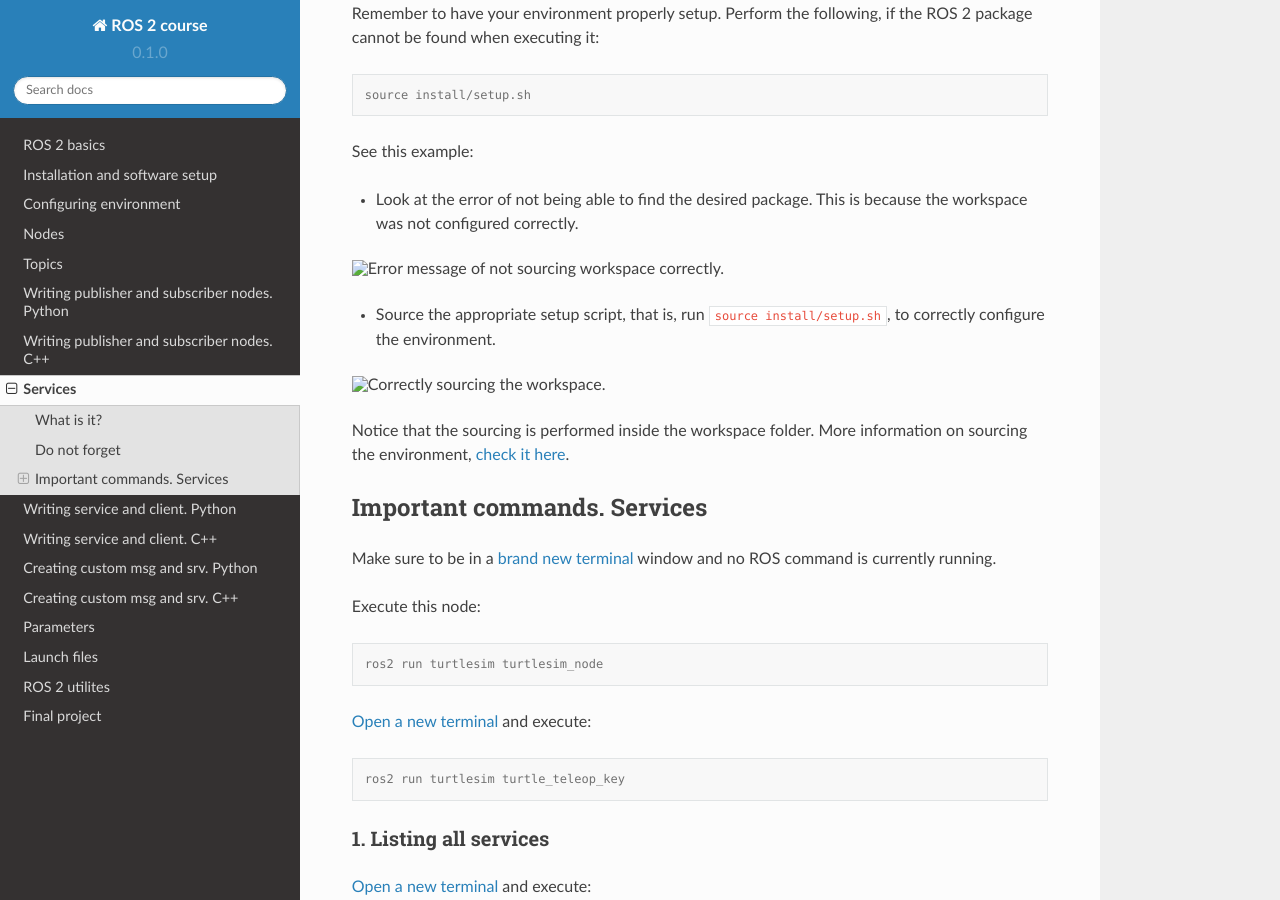
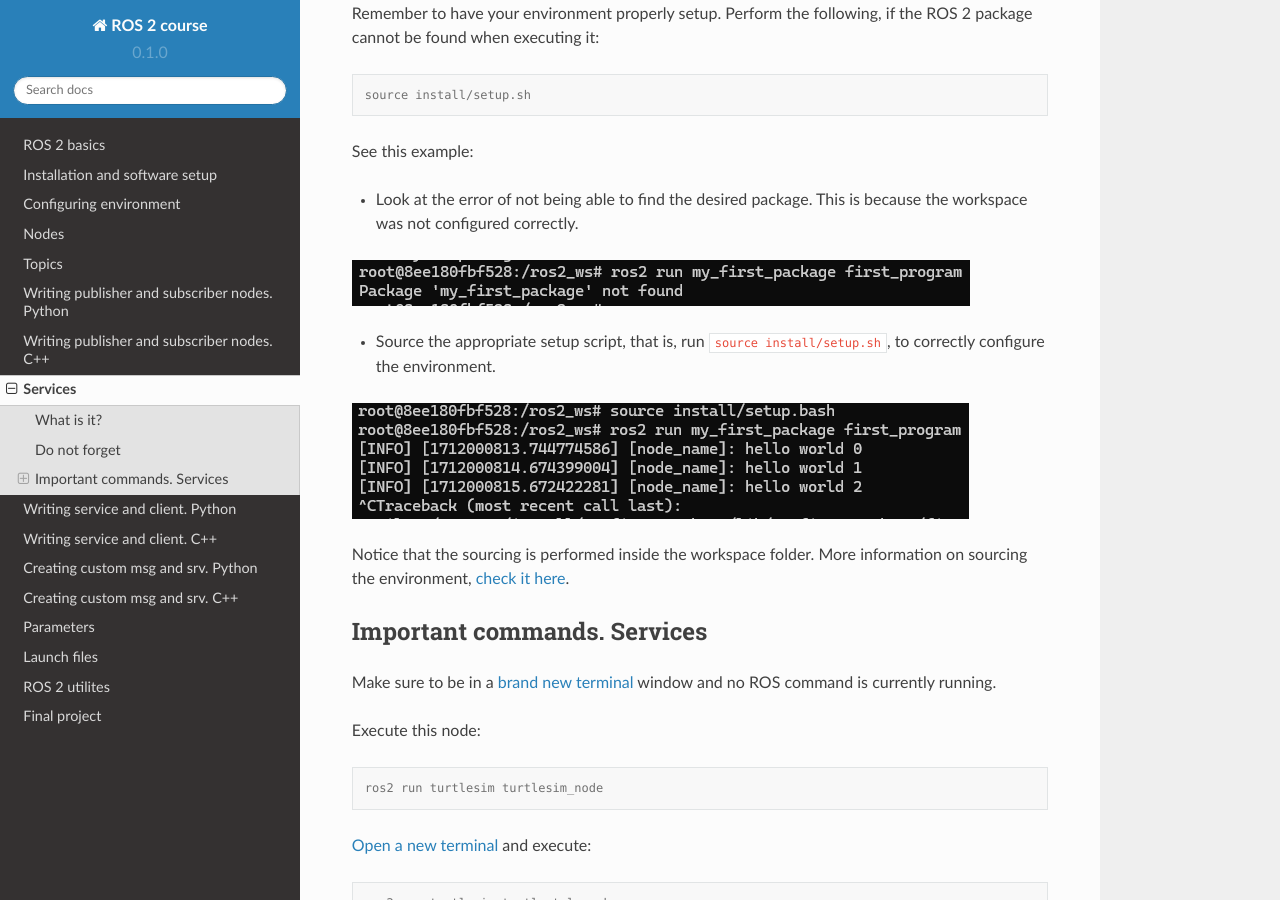
Before and after one commit to AlexCC93/ROS2course, a Sphinx documentation site: the page built from docs/source/Services.rst, in a window 1280 px wide and 900 px high, scrolled down 1495 px. Built offline with Sphinx 7.4.7 and the Read the Docs theme 2.0.0, drawn with Linux system fonts in a browser that asks for light colours.

Commit message:
solving images display in various sections

```diff
--- a/docs/source/Installation and software setup.rst
+++ b/docs/source/Installation and software setup.rst
@@ -298,7 +298,7 @@ Afterwards, if working with custom packages, i.e packages that were created duri
 
 See the example below:
 
-.. image:: images/onlySourcingWorkspace.png
+.. image:: images/onlysourcingWorkspace.png
    :alt: Sourcing the workspace only.
 
 For further information on this, check `this section of the course`_.
--- a/docs/source/Launch files.rst
+++ b/docs/source/Launch files.rst
@@ -24,12 +24,12 @@ See this example:
 
 - Look at the error of not being able to find the desired package. This is because the workspace was not configured correctly.
 
-.. image:: images/ErrorNotSourcing.png
+.. image:: images/errorNotSourcing.png
    :alt: Error message of not sourcing workspace correctly.
 
 - Source the appropriate setup script to correctly configure the environment.
 
-.. image:: images/SourcingWorkspace.png
+.. image:: images/sourcingWorkspace.png
    :alt: Correctly sourcing the workspace.
 
 Notice that the sourcing is performed inside the workspace folder. More information on sourcing the environment, `check it here`_.
--- a/docs/source/Nodes.rst
+++ b/docs/source/Nodes.rst
@@ -26,12 +26,12 @@ See this example:
 
 - Look at the error of not being able to find the desired package. This is because the workspace was not correctly sourced.
 
-.. image:: images/ErrorNotSourcing.png
+.. image:: images/errorNotSourcing.png
    :alt: Error message of not sourcing workspace correctly.
 
 - Source the appropriate setup script, that is, run ``source install/setup.sh``, to correctly configure the environment.
 
-.. image:: images/SourcingWorkspace.png
+.. image:: images/sourcingWorkspace.png
    :alt: Correctly sourcing the workspace.
 
 Notice that the sourcing is performed inside the workspace folder. More information on sourcing the environment, `check it here`_.
--- a/docs/source/Parameters.rst
+++ b/docs/source/Parameters.rst
@@ -24,12 +24,12 @@ See this example:
 
 - Look at the error of not being able to find a desired package. This is because the workspace was not configured correctly.
 
-.. image:: images/ErrorNotSourcing.png
+.. image:: images/errorNotSourcing.png
    :alt: Error message of not sourcing workspace correctly.
 
 - Source the appropriate setup script to correctly configure the environment.
 
-.. image:: images/SourcingWorkspace.png
+.. image:: images/sourcingWorkspace.png
    :alt: Correctly sourcing the workspace.
 
 Notice that the sourcing is performed inside the workspace folder. More information on sourcing the environment, `check it here`_.
--- a/docs/source/Services.rst
+++ b/docs/source/Services.rst
@@ -49,12 +49,12 @@ See this example:
 
 - Look at the error of not being able to find the desired package. This is because the workspace was not configured correctly.
 
-.. image:: images/ErrorNotSourcing.png
+.. image:: images/errorNotSourcing.png
    :alt: Error message of not sourcing workspace correctly.
 
 - Source the appropriate setup script, that is, run ``source install/setup.sh``, to correctly configure the environment.
 
-.. image:: images/SourcingWorkspace.png
+.. image:: images/sourcingWorkspace.png
    :alt: Correctly sourcing the workspace.
 
 Notice that the sourcing is performed inside the workspace folder. More information on sourcing the environment, `check it here`_.
--- a/docs/source/Topics.rst
+++ b/docs/source/Topics.rst
@@ -30,12 +30,12 @@ See this example:
 
 - Look at the error of not being able to find the desired package. This is because the workspace was not configured correctly.
 
-.. image:: images/ErrorNotSourcing.png
+.. image:: images/errorNotSourcing.png
    :alt: Error message of not sourcing workspace correctly.
 
 - Source the appropriate setup script to correctly configure the environment.
 
-.. image:: images/SourcingWorkspace.png
+.. image:: images/sourcingWorkspace.png
    :alt: Correctly sourcing the workspace.
 
 Notice that the sourcing is performed inside the workspace folder. More information on sourcing the environment, `check it here`_.
```
